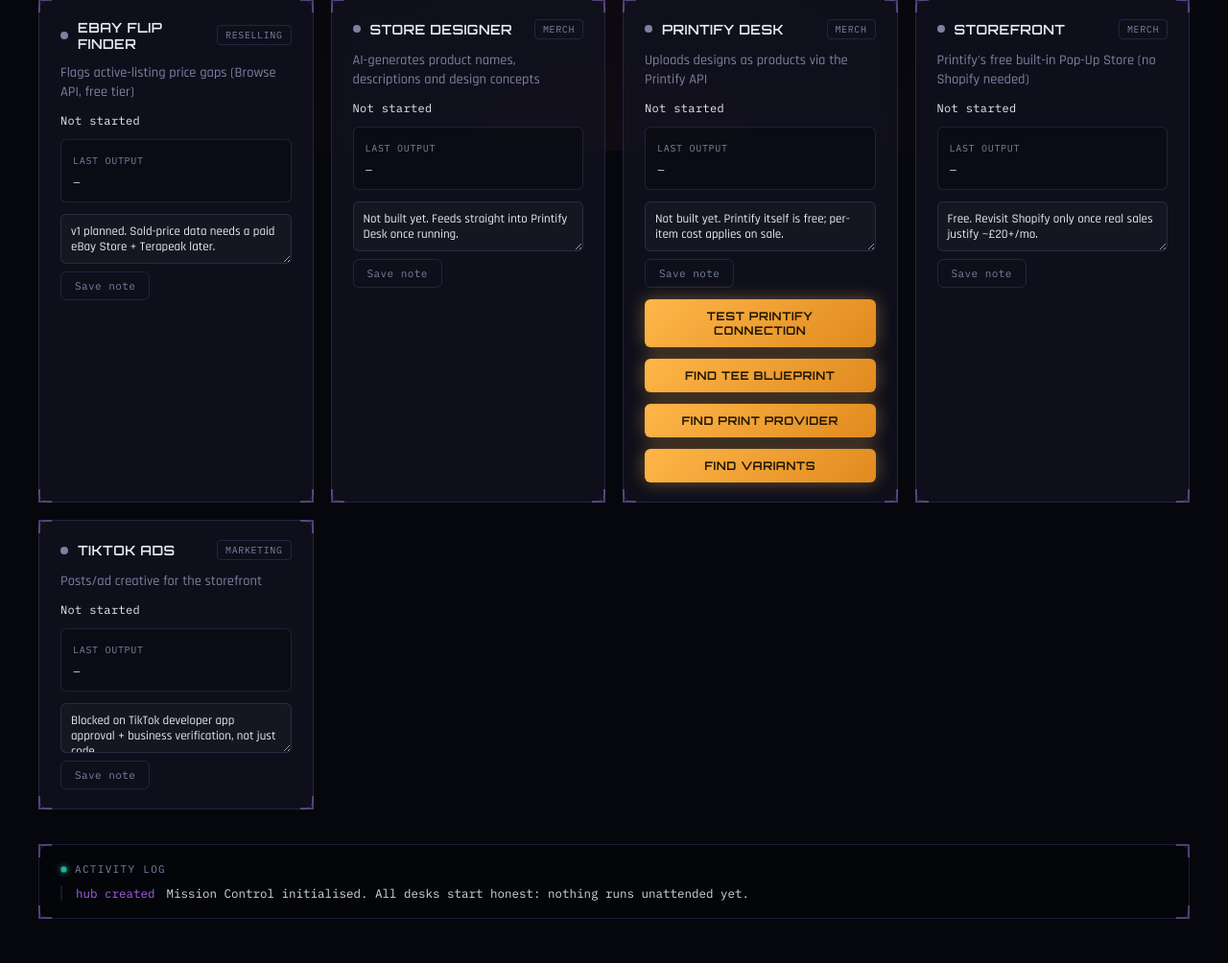
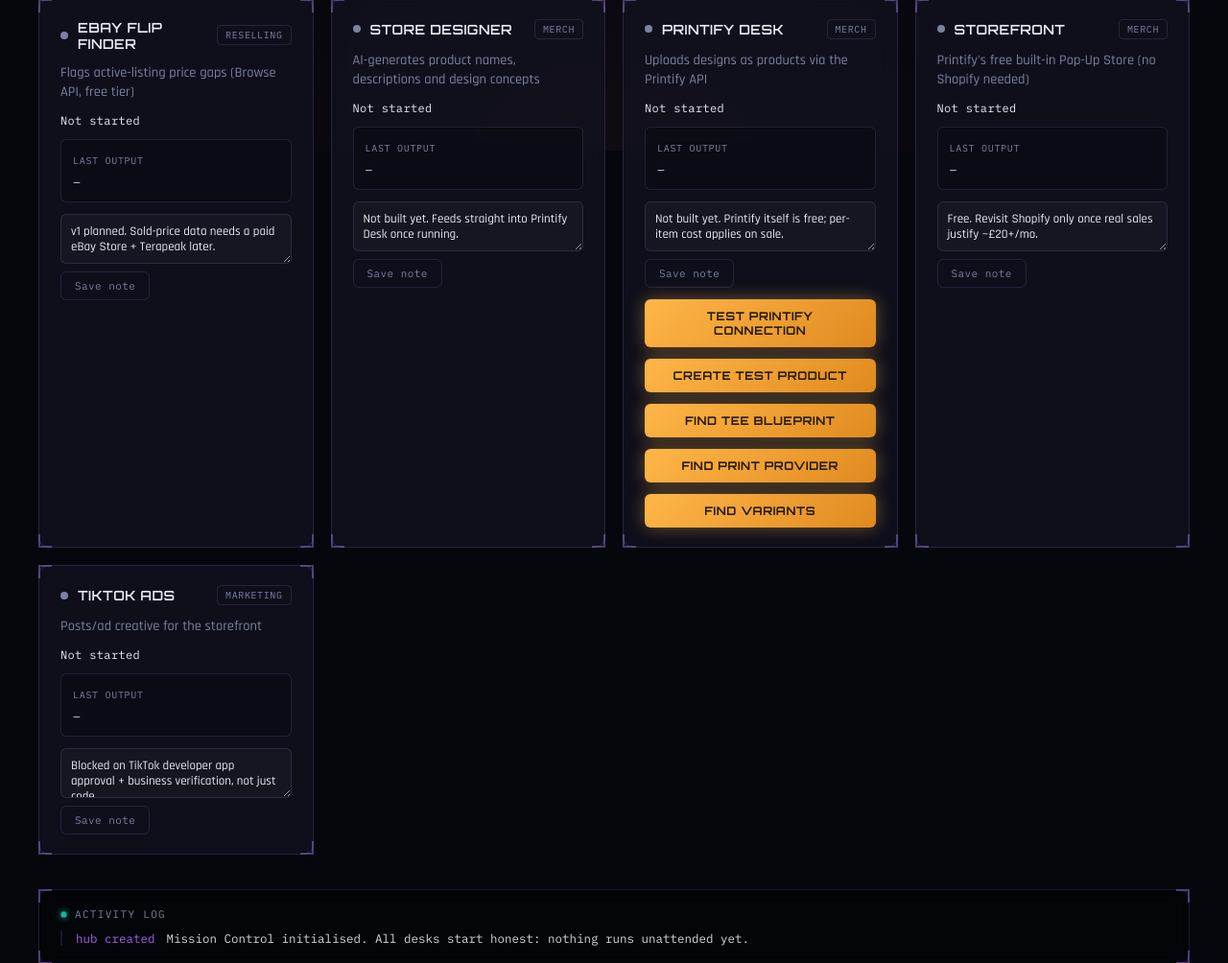
Before and after one commit to lucas123work/mission-control, a Flask app: page / in a window 1280 px wide. Shown: the part 643-1647 px from the top of the page at 96% size. Before the commit the page ends 1601 px from the top, so only its background shows below. Run offline with Flask 3, Linux system fonts and the light colour scheme; data that the repository does not hold is empty; parts of the project's set-up code (start-up, migrations or seed data) failed here and were passed over.

Commit message:
Update index.html

```diff
--- a/templates/index.html
+++ b/templates/index.html
@@ -80,6 +80,9 @@
     <form action="{{ url_for('run_printify_desk') }}" method="post">
       <button class="approve-btn" type="submit">Test Printify connection</button>
     </form>
+    <form action="{{ url_for('run_printify_create_test') }}" method="post">
+      <button class="approve-btn" type="submit">Create test product</button>
+    </form>
     <form action="{{ url_for('run_printify_lookup') }}" method="post">
       <button class="approve-btn" type="submit">Find tee blueprint</button>
     </form>
```
